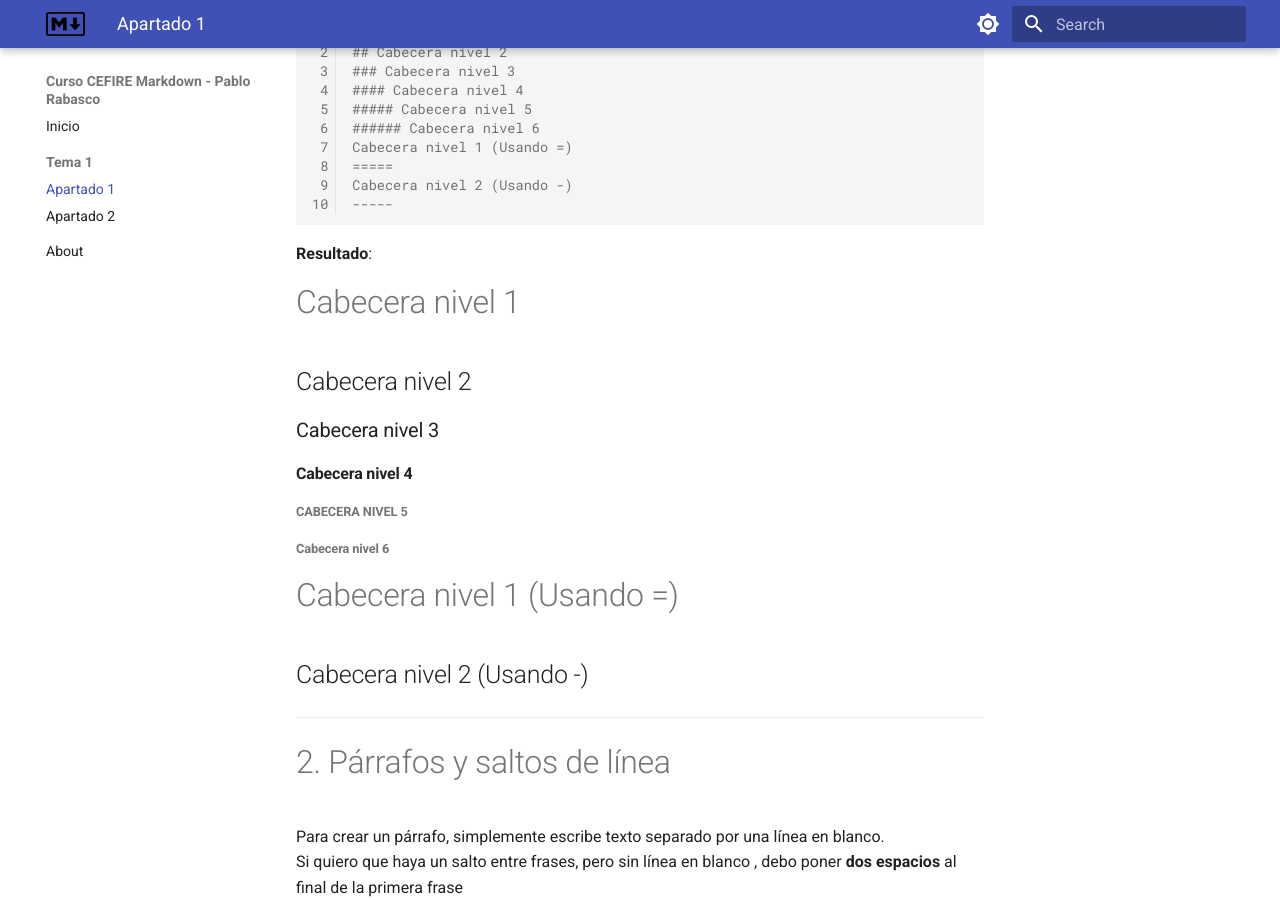
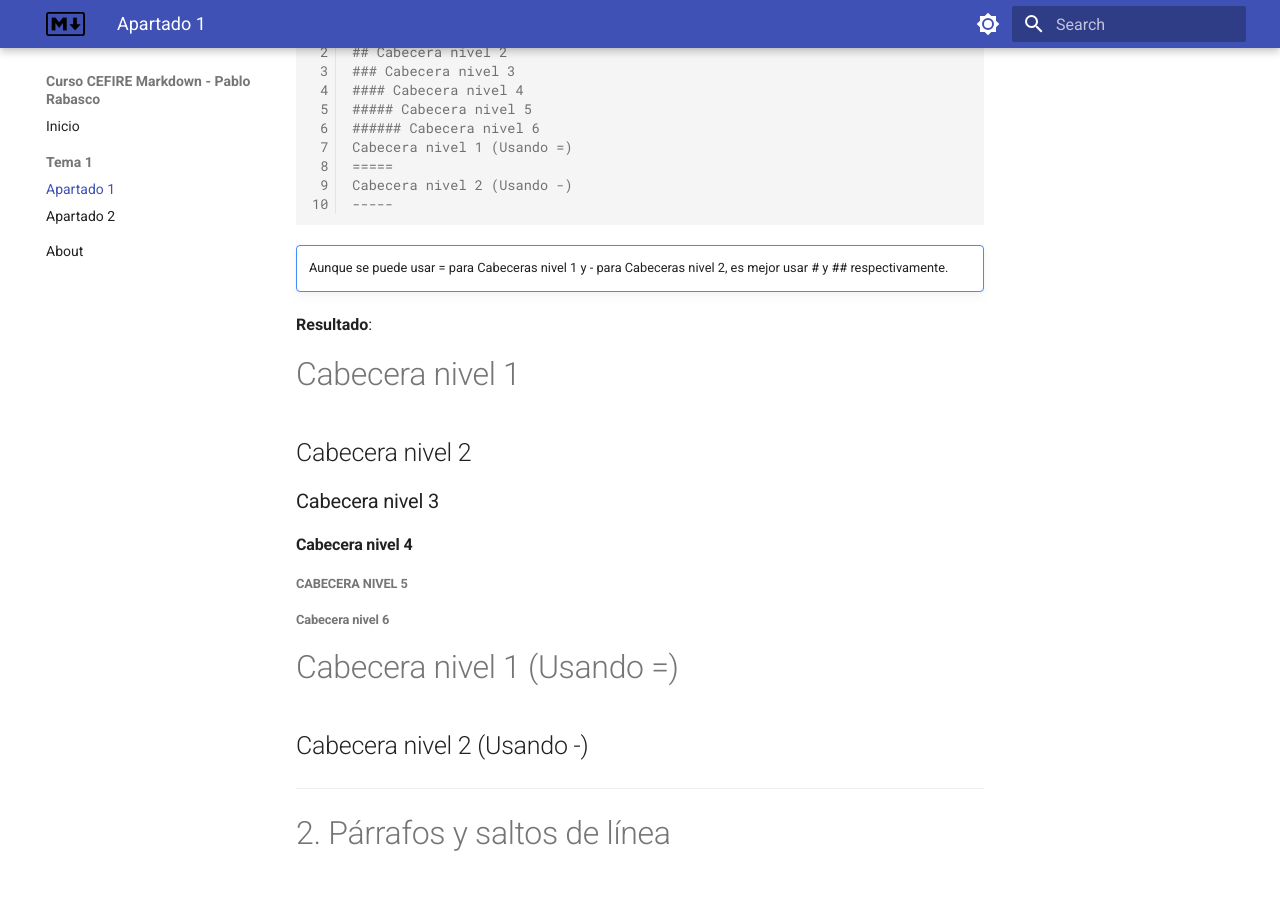
Before and after one commit to prabasco/Tarea4_Markdown, an MkDocs documentation site: the page built from md/tema1/apartado1.md, in a window 1280 px wide and 900 px high, scrolled down 549 px. Built offline with MkDocs 1.6.1 and Material for MkDocs 9.7.7, drawn with Linux system fonts in a browser that asks for light colours.

````diff
--- a/docs/print_page/index.html
+++ b/docs/print_page/index.html
@@ -856,6 +856,7 @@
 </blockquote>
 <p>La cita principal llegaría hasta aquí. </p>
 </blockquote>
+<hr />
 <h1 id="tema1-apartado2-10-bloques-de-texto">10. Bloques de texto</h1>
 <p>Si quieres crear un bloque entero que contenga código. Lo único que tienes que hacer es encerrar dicho párrafo entre dos líneas formadas por tres \~ virgulillas (Alt + 126 en el teclado numérico).</p>
 <div class="highlight"><table class="highlighttable"><tr><td class="linenos"><div class="linenodiv"><pre><span></span><span class="normal">1</span>
--- a/docs/tema1/apartado2/index.html
+++ b/docs/tema1/apartado2/index.html
@@ -560,6 +560,7 @@
 </blockquote>
 <p>La cita principal llegaría hasta aquí. </p>
 </blockquote>
+<hr />
 <h1 id="10-bloques-de-texto">10. Bloques de texto</h1>
 <p>Si quieres crear un bloque entero que contenga código. Lo único que tienes que hacer es encerrar dicho párrafo entre dos líneas formadas por tres \~ virgulillas (Alt + 126 en el teclado numérico).</p>
 <div class="highlight"><table class="highlighttable"><tr><td class="linenos"><div class="linenodiv"><pre><span></span><span class="normal">1</span>
--- a/md/tema1/apartado1.md
+++ b/md/tema1/apartado1.md
@@ -22,6 +22,10 @@
 Cabecera nivel 2 (Usando -)
 -----
 ```
+
+!!! note ""
+
+    Aunque se puede usar = para Cabeceras nivel 1 y - para Cabeceras nivel 2, es mejor usar # y ## respectivamente.
 
 **Resultado**:
 
````
Also changed, not shown: md/tema1/apartado2.md (+2 -0 lines).
